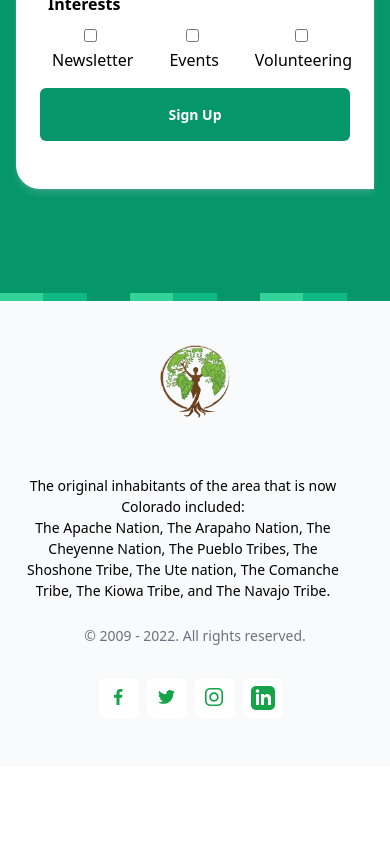
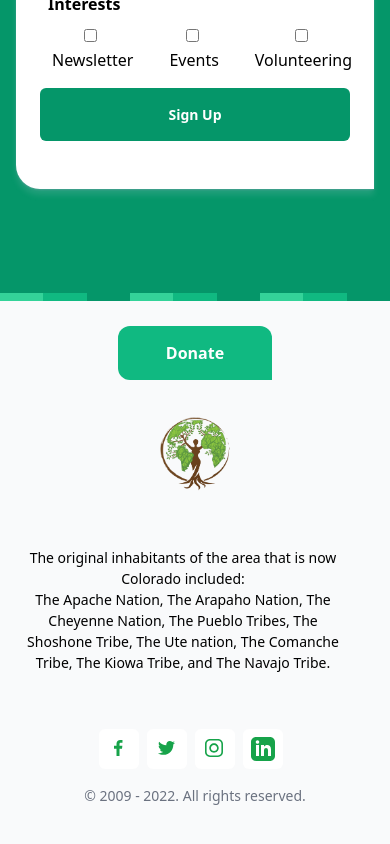
Before and after one commit to HerManyVoices/hermanyvoices.org, a Next.js app: page / in a window 390 px wide. Shown: the part 5032-5876 px from the top of the page. Before the commit the page ends 5798 px from the top, so only its background shows below. Built offline with nearby package versions, Linux system fonts and the light colour scheme.

Commit message:
add donation buttons

```diff
--- a/components/Footer.js
+++ b/components/Footer.js
@@ -31,10 +31,15 @@ export default function Footer() {
           <div className="container mx-auto px-4">
             <div className="pt-10 pb-12">
               <div className="relative mb-8 flex flex-wrap lg:border-b lg:border-gray-300 lg:pb-10">
-                <p className="order-last w-full text-center text-sm text-gray-500 lg:order-first lg:w-auto lg:text-left">
-                  © 2009 - 2022. All rights reserved.
+                <p className="order-first w-full text-center lg:order-first lg:w-auto">
+                  <a
+                    className="custom-dbox-popup text-md rounded-l-xl rounded-t-xl bg-green-500 py-4 px-12 font-bold text-white transition duration-200 hover:bg-green-600 lg:inline-block"
+                    href="https://donorbox.org/general-96"
+                  >
+                    Donate
+                  </a>
                 </p>
-                <div className="mx-auto mb-6 lg:absolute lg:left-1/2 lg:mb-0 lg:-translate-x-1/2 lg:transform text-center">
+                <div className="order-last mb-6 text-center first:mx-auto lg:absolute lg:left-1/2 lg:mb-0 lg:-translate-x-1/2 lg:transform">
                   <p className="mr-6 text-sm">
                     The original inhabitants of the area that is now Colorado
                     included:<br></br>
@@ -43,7 +48,7 @@ export default function Footer() {
                     Comanche Tribe, The Kiowa Tribe, and The Navajo Tribe.
                   </p>
                 </div>
-                <div className="order-first mb-12 w-full text-center lg:order-last lg:mb-0 lg:ml-auto lg:w-auto lg:text-left">
+                <div className="my-12 w-full text-center md:mt-auto lg:order-last lg:mb-0 lg:ml-auto lg:w-auto">
                   <Link href="/" passHref>
                     <a className="inline-block text-xl font-bold leading-none">
                       <Image
@@ -85,6 +90,9 @@ export default function Footer() {
                   </a>
                 </Link>
               </div>
+              <p className="w-full pt-4 text-center text-sm text-gray-500 lg:w-auto lg:text-center">
+                © 2009 - 2022. All rights reserved.
+              </p>
             </div>
           </div>
         </section>
--- a/components/Navigation.js
+++ b/components/Navigation.js
@@ -289,9 +289,16 @@ export default function Navigation() {
               </ul>
             </div>
             <div className="mt-auto">
-              <div className="pt-6"></div>
+              <div className="text-center">
+              <div className="mb-10 w-full">
+                  <a
+                    className="custom-dbox-popup rounded-l-xl rounded-t-xl bg-green-500 py-4 px-12 m-auto text-sm font-bold text-white transition duration-200 hover:bg-green-600"
+                    href="https://donorbox.org/general-96"
+                  >
+                    Donate
+                  </a>
+                </div>
 
-              <div className="text-center">
                 <Link href="https://www.facebook.com/HerManyVoices/" passHref>
                   <a className="inline-block px-1">
                     <FacebookSocialLogo alt="" className="text-2xl" />
```
